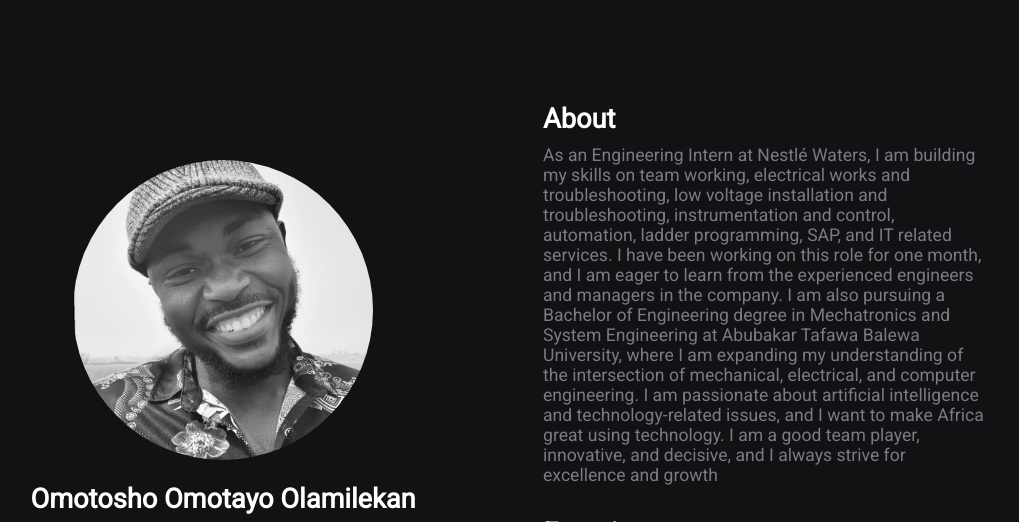
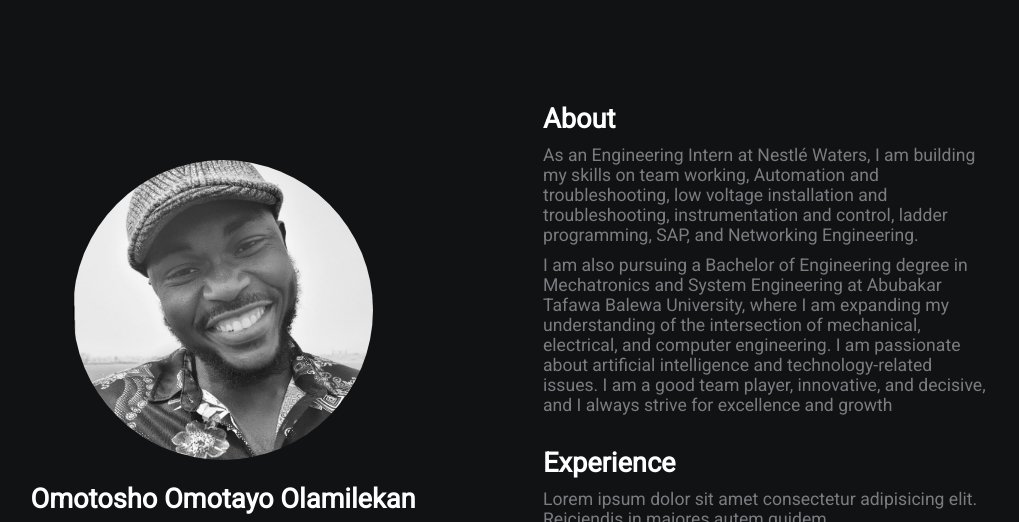
Before and after one commit to Omohtee/AtbuAzureCloudComputing_PortfolioProject, a plain HTML site: page index.html in a window 1280 px wide. Shown: the top 522 px of the page, without its empty margins (97-1116 px from the left). Drawn offline with Linux system fonts and the light colour scheme.

Commit message:
Update index.html

```diff
--- a/index.html
+++ b/index.html
@@ -20,9 +20,9 @@
         </div>
         <div class="section-2">
             <h2>About</h2>
-            <p>As an Engineering Intern at Nestlé Waters, I am building my skills on team working, electrical works and troubleshooting, low voltage installation and troubleshooting, instrumentation and control, automation, ladder programming, SAP, and IT related services. I have been working on this role for one month, and I am eager to learn from the experienced engineers and managers in the company.
-
-I am also pursuing a Bachelor of Engineering degree in Mechatronics and System Engineering at Abubakar Tafawa Balewa University, where I am expanding my understanding of the intersection of mechanical, electrical, and computer engineering. I am passionate about artificial intelligence and technology-related issues, and I want to make Africa great using technology. I am a good team player, innovative, and decisive, and I always strive for excellence and growth</p>
+            <p>As an Engineering Intern at Nestlé Waters, I am building my skills on team working, Automation and troubleshooting, low voltage installation and troubleshooting, instrumentation and control, ladder programming, SAP, and Networking Engineering.</p>
+		<p>I am also pursuing a Bachelor of Engineering degree in Mechatronics and System Engineering at Abubakar Tafawa Balewa University, where I am expanding my understanding of the intersection of mechanical, electrical, and computer engineering.
+			I am passionate about artificial intelligence and technology-related issues. I am a good team player, innovative, and decisive, and I always strive for excellence and growth</p>
             <h2>Experience</h2>
             <p>Lorem ipsum dolor sit amet consectetur adipisicing elit. Reiciendis in maiores autem quidem.</p>
 
```
